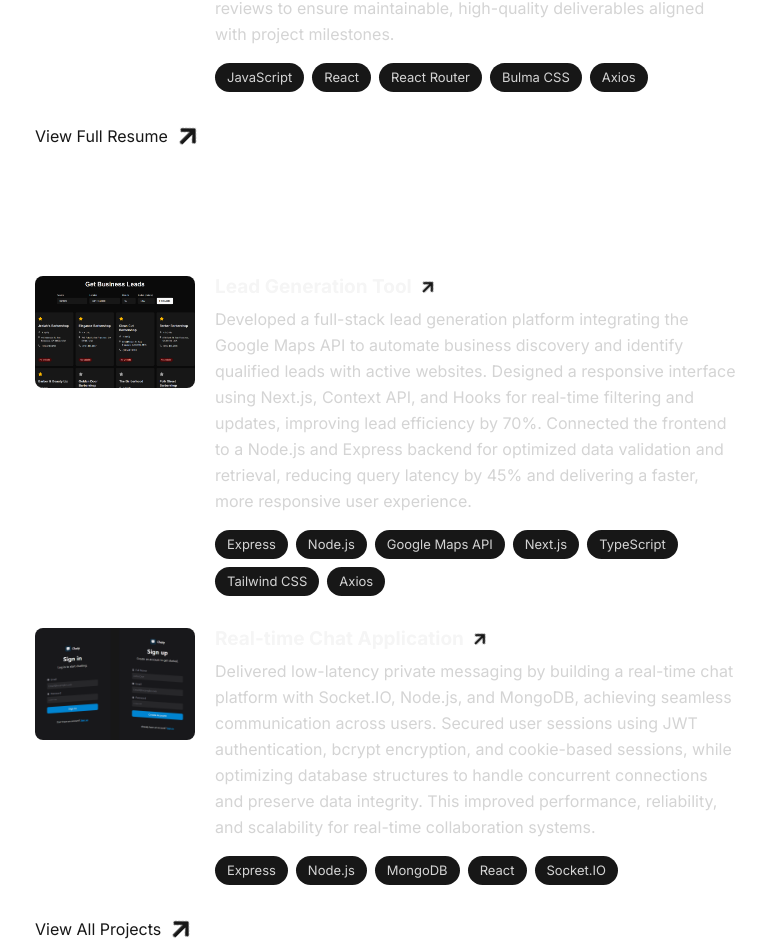
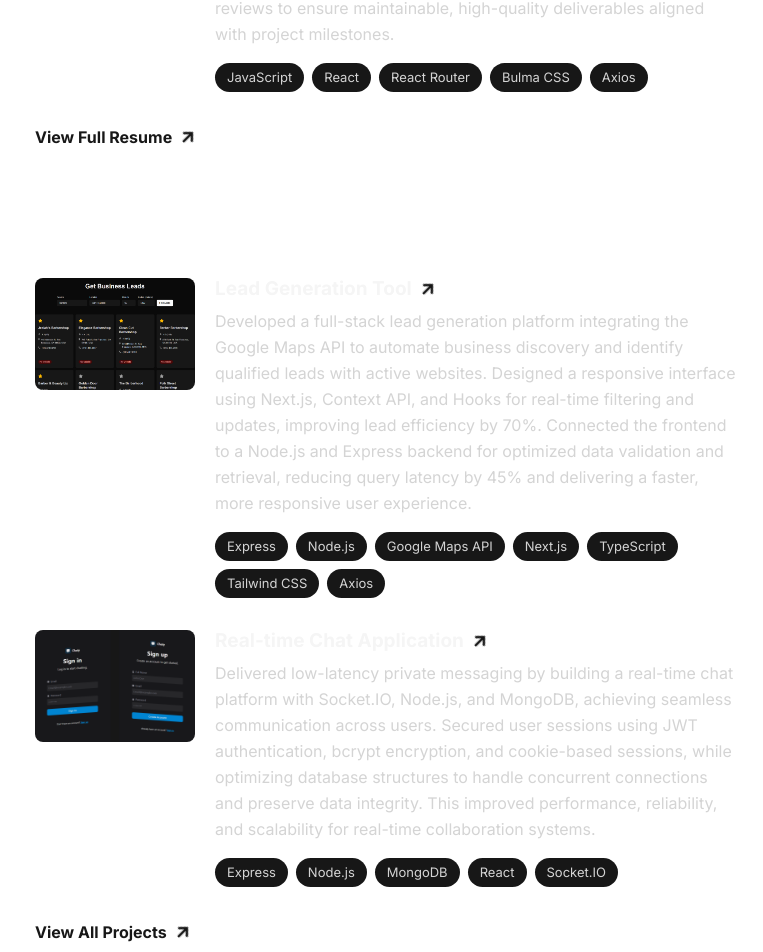
Before and after one commit to flowz0/bswe-portfolio, a Next.js app: page / in a window 1280 px wide. Shown: the part 1417-2369 px from the top of the page, without its empty margins (517-1280 px from the left). Built offline with nearby package versions, Linux system fonts and the light colour scheme.

Commit message:
fix: update Link styling and decrease arrow size in Experience and Projects components

```diff
--- a/components/sections/Experience.tsx
+++ b/components/sections/Experience.tsx
@@ -22,13 +22,13 @@ export default function Experience() {
       </div>
       <Link
         href="/resume/Billy_Flowers_Software_Engineer_Resume.pdf"
-        className="flex items-center gap-x-2 w-fit transition-colors duration-300 ease-in-out mt-8 hover:text-primary"
+        className="flex items-center gap-x-2 w-fit transition-colors duration-300 ease-in-out mt-8 text-p font-bold hover:text-primary"
         passHref
         target="_blank"
       >
         View Full Resume
         <div>
-          <FaArrowRight className="size-6 -rotate-45" />
+          <FaArrowRight className="size-4 -rotate-45" />
         </div>
       </Link>
     </section>
--- a/components/sections/Projects.tsx
+++ b/components/sections/Projects.tsx
@@ -25,10 +25,13 @@ export default function Projects() {
           />
         ))}
       </div>
-      <Link href="/projects" className="flex items-center gap-x-2 w-fit mt-8 transition-colors duration-300 ease-in-out hover:text-primary">
+      <Link
+        href="/projects"
+        className="flex items-center gap-x-2 w-fit transition-colors duration-300 ease-in-out mt-8 text-p font-bold hover:text-primary"
+      >
         View All Projects
         <div>
-          <FaArrowRight className="size-6 -rotate-45" />
+          <FaArrowRight className="size-4 -rotate-45" />
         </div>
       </Link>
     </section>
```
